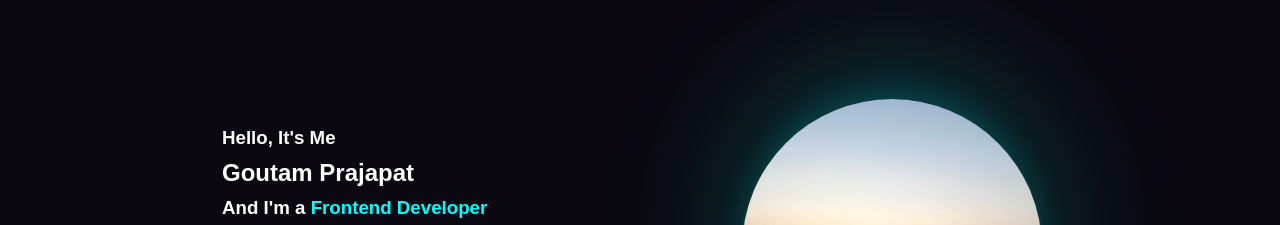
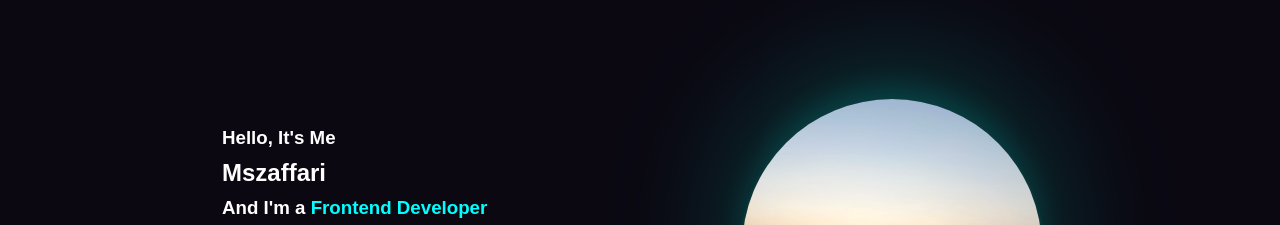
Before and after one commit to Mszaffari/PRODIGY_WD_04, a plain HTML site: page index.html in a window 1280 px wide. Shown: the part 70-295 px from the top of the page. Drawn offline with Linux system fonts and the light colour scheme.

Commit message:
Update index.html

```diff
--- a/index.html
+++ b/index.html
@@ -22,7 +22,7 @@
     <section class="hero-box">
         <div class="txt-left">
             <h3>Hello, It's Me</h3>
-            <h1>Goutam Prajapat</h1>
+            <h1>Mszaffari</h1>
             <h3 class="developer-txt">And I'm a <span style="color: cyan;">Frontend Developer</span></h3>
             <p>Lorem ipsum dolor sit amet consectetur adipisicing elit. Possimus aliquam nobis quidem?</p>
             <div class="social-media">
```
